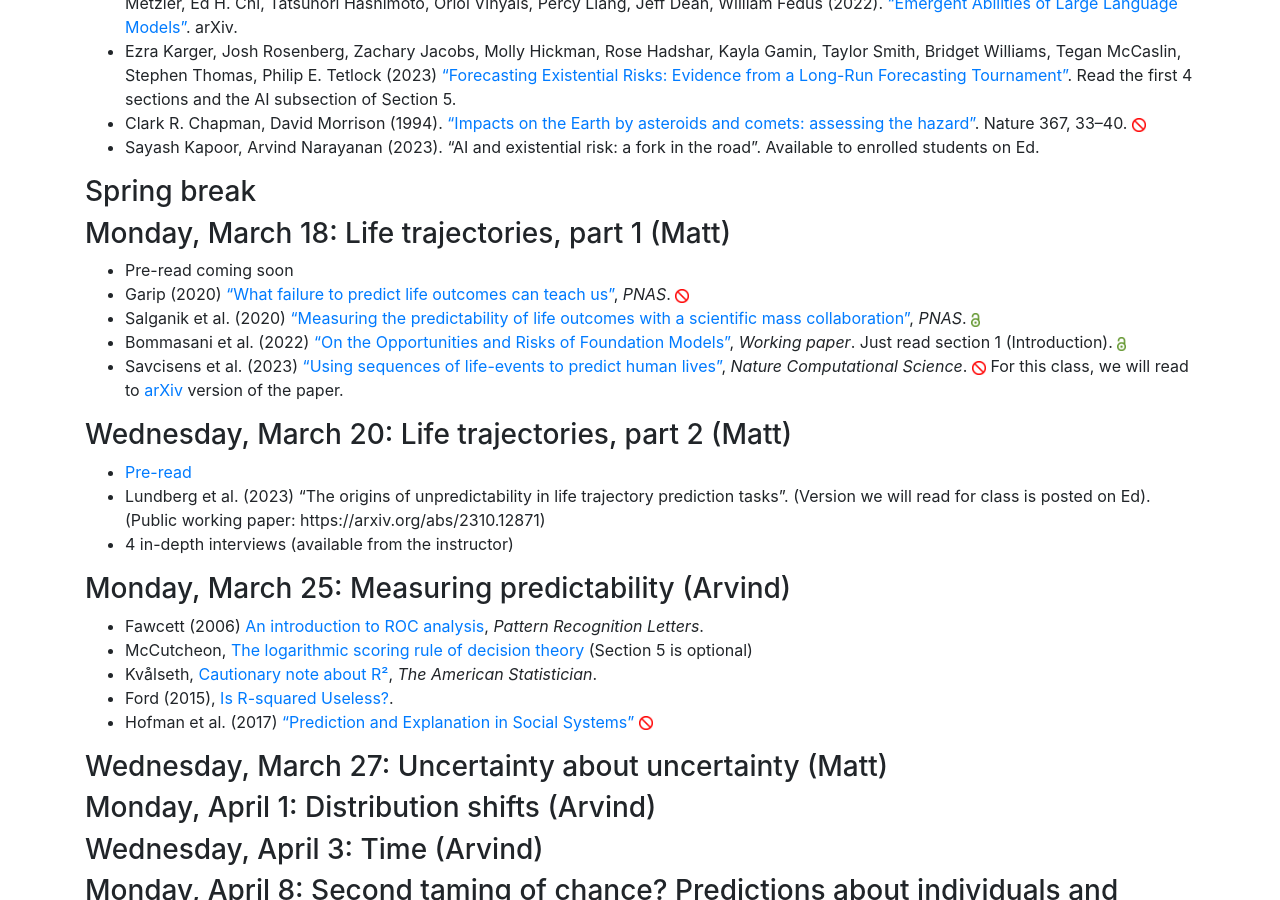
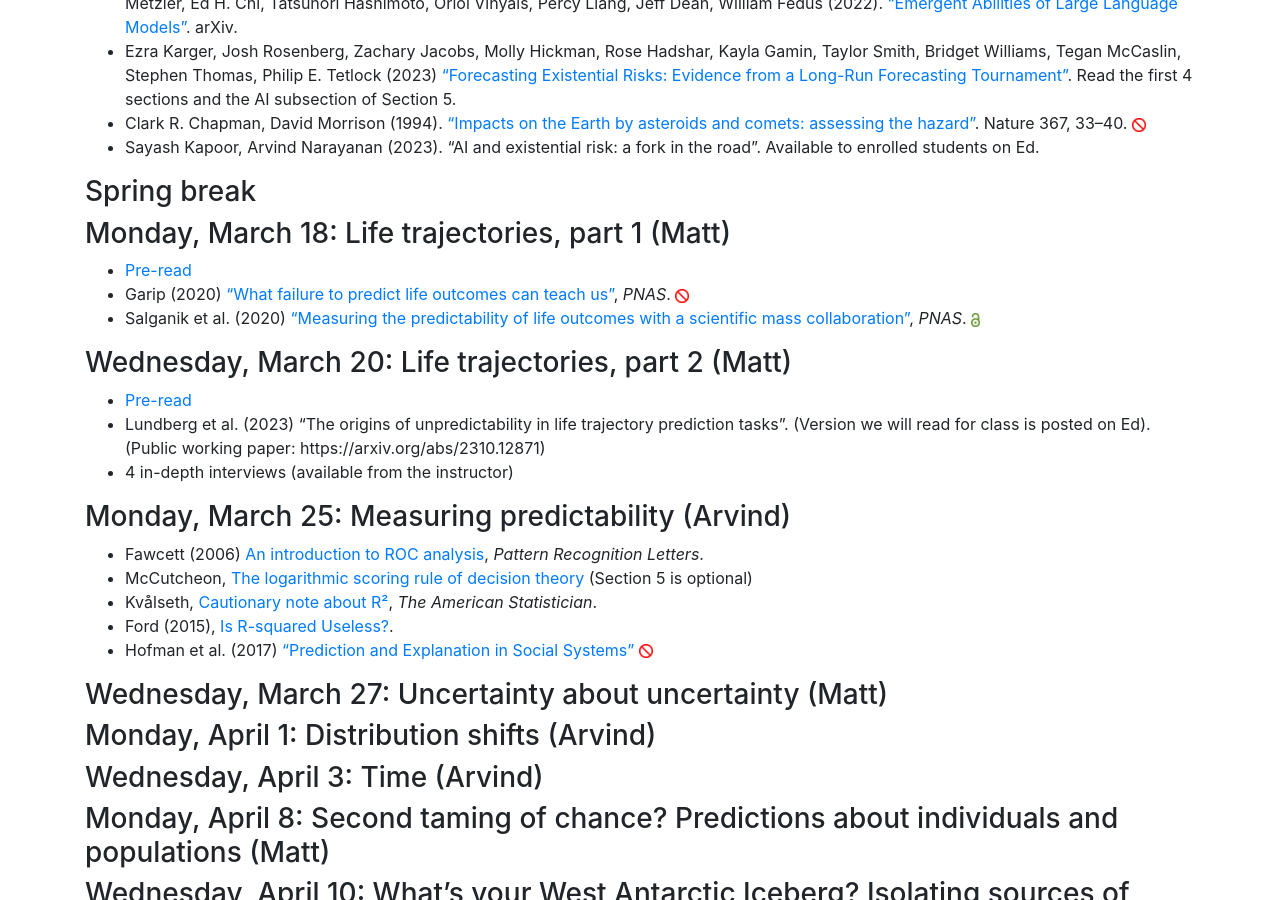
Before and after one commit to msalganik/soc555-cos598J_s2024, a Jekyll site: the page built from readings.md, in a window 1280 px wide and 900 px high, scrolled down 2580 px. Built offline with Jekyll 4.4.1, drawn with Linux system fonts in a browser that asks for light colours; comment, search, counter and statistics services are not loaded.

Commit message:
life traj part 1

```diff
--- a/readings.md
+++ b/readings.md
@@ -118,12 +118,10 @@ No required reading before class.
 
 ### Monday, March 18: Life trajectories, part 1 (Matt)
 
-- Pre-read coming soon
+- [Pre-read](https://docs.google.com/document/d/1IrgJFLrQuxPtyQ4fRzW3IRtuucbn_57r4YC8PAiWdVM/edit?usp=sharing)
 - Garip (2020) ["What failure to predict life outcomes can teach us"](https://doi.org/10.1073/pnas.2003390117), _PNAS_.
 <img src="https://msalganik.github.io/soc555-cos598J_s2024/images/closed.png" style="display: inline; height: 14px;" />
 - Salganik et al. (2020) ["Measuring the predictability of life outcomes with a scientific mass collaboration"](https://doi.org/10.1073/pnas.1915006117), _PNAS_. <img src="https://msalganik.github.io/soc555-cos598J_s2024/images/open.png" style="display: inline; height: 14px;" />
-- Bommasani et al. (2022) ["On the Opportunities and Risks of Foundation Models"](https://arxiv.org/abs/2108.07258), _Working paper_.  Just read section 1 (Introduction). <img src="https://msalganik.github.io/soc555-cos598J_s2024/images/open.png" style="display: inline; height: 14px;" />
-- Savcisens et al. (2023) ["Using sequences of life-events to predict human lives"](https://doi.org/10.1073/pnas.1915006117), _Nature Computational Science_.  <img src="https://msalganik.github.io/soc555-cos598J_s2024/images/closed.png" style="display: inline; height: 14px;" />  For this class, we will read to [arXiv](https://arxiv.org/abs/2306.03009) version of the paper.
 
 ### Wednesday, March 20: Life trajectories, part 2 (Matt)
 
```
